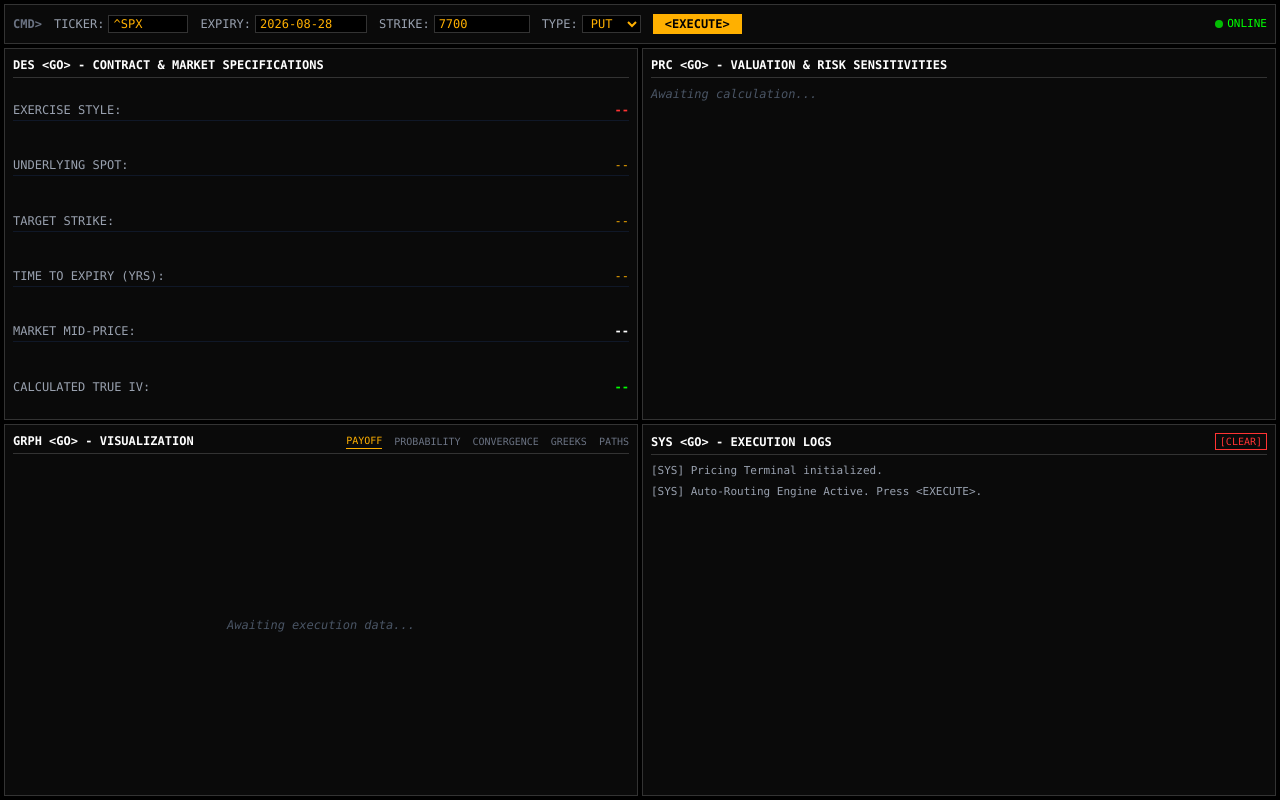
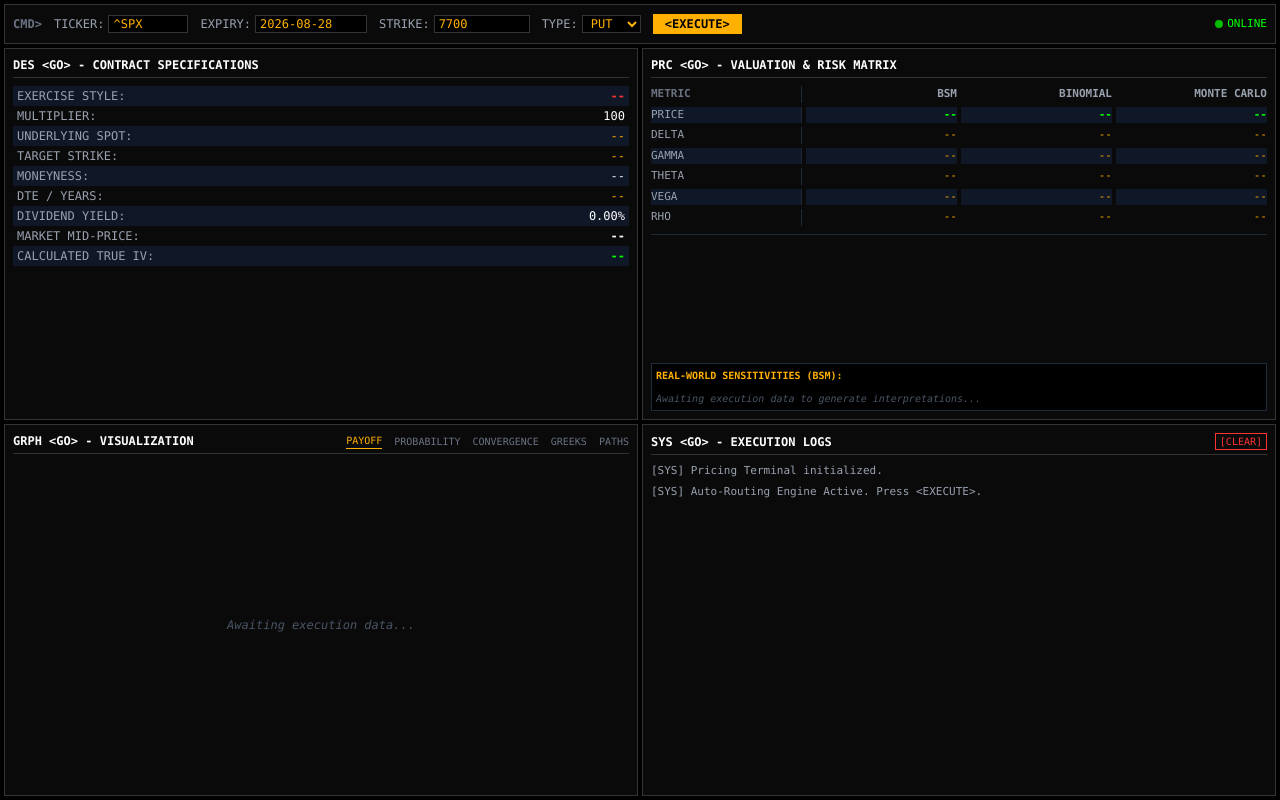
Before and after one commit to amrit1610-fin/Option-Pricing, a Next.js app in the folder frontend/: page / in a window 1280 px wide. Built offline with nearby package versions, Linux system fonts and the light colour scheme.

Commit message:
Added descriptive Greeks

```diff
--- a/frontend/app/page.tsx
+++ b/frontend/app/page.tsx
@@ -34,7 +34,6 @@ export default function TerminalDashboard() {
   const [loading, setLoading] = useState<boolean>(false);
   const [data, setData] = useState<PricingResponse | null>(null);
 
-  // Includes both PAYOFF and PROBABILITY now
   const [activeTab, setActiveTab] = useState<"PAYOFF" | "PROBABILITY" | "CONVERGENCE" | "GREEKS" | "PATHS">("PAYOFF");
 
   const [logs, setLogs] = useState<string[]>([
@@ -49,13 +48,71 @@ export default function TerminalDashboard() {
 
   const clearLogs = () => setLogs([]);
 
+  const getGreekInterpretations = (metrics: any) => {
+    if (!metrics) return [];
+
+    const d = metrics.delta;
+    const g = metrics.gamma;
+    const t = metrics.theta;
+    const v = metrics.vega;
+    const price = metrics.price || 0.01; // Prevent division by zero
+
+    // 1. DELTA
+    let deltaMsg = "";
+    const absD = Math.abs(d);
+    const dir = d > 0 ? "Long" : "Short";
+    if (absD >= 0.8) {
+      deltaMsg = `Deep ITM. Behaves highly like a ${dir} stock position. ~${(absD * 100).toFixed(0)}% implied probability of expiring ITM.`;
+    } else if (absD >= 0.4 && absD <= 0.6) {
+      deltaMsg = `At-The-Money. Peak directional uncertainty with roughly a coin-flip (~${(absD * 100).toFixed(0)}%) probability of expiring ITM.`;
+    } else if (absD <= 0.2) {
+      deltaMsg = `Far OTM. Mostly extrinsic value. Requires an aggressive directional move to realize intrinsic worth.`;
+    } else {
+      deltaMsg = `Moderate directional exposure. Market implies a ~${(absD * 100).toFixed(0)}% probability of expiring ITM.`;
+    }
+
+    // 2. GAMMA
+    let gammaMsg = "";
+    if (g > Math.abs(d) * 0.1) {
+      gammaMsg = `High convexity (Gamma Risk). Delta is highly unstable and will accelerate aggressively on spot movements.`;
+    } else {
+      gammaMsg = `Stable convexity. A $1 up-move shifts Delta mildly to ${(d + g).toFixed(4)}.`;
+    }
+
+    // 3. THETA
+    let thetaMsg = "";
+    const dailyBleedPct = Math.abs(t) / price;
+    if (dailyBleedPct > 0.05) {
+      thetaMsg = `SEVERE decay. Bleeding ${(dailyBleedPct * 100).toFixed(1)}% of total premium per day. Avoid holding over weekends.`;
+    } else if (dailyBleedPct < 0.005) {
+      thetaMsg = `Minimal daily time decay ($${Math.abs(t).toFixed(2)}/day). Mostly insulated from short-term Theta burn.`;
+    } else {
+      thetaMsg = `Standard decay curve, losing $${Math.abs(t).toFixed(2)} of extrinsic value per day.`;
+    }
+
+    // 4. VEGA
+    let vegaMsg = "";
+    const vegaImpact = (v / 100) / price;
+    if (vegaImpact > 0.1) {
+      vegaMsg = `High IV Crush Risk. A 1% drop in Implied Volatility wipes out ${(vegaImpact * 100).toFixed(1)}% of the premium.`;
+    } else {
+      vegaMsg = `A 1% IV expansion adds $${(v / 100).toFixed(2)} to premium. Volatility shocks have moderate impact.`;
+    }
+
+    return [
+      `DELTA: ${deltaMsg}`,
+      `GAMMA: ${gammaMsg}`,
+      `THETA: ${thetaMsg}`,
+      `VEGA: ${vegaMsg}`
+    ];
+  };
+
   const handlePriceCalculation = async (e?: React.FormEvent) => {
     if (e) e.preventDefault();
     setLoading(true);
     addLog(`Initiating calculation for ${ticker} | Strike: ${strike}`);
 
     try {
-      // Uses the live URL in production, and localhost during local development
       const API_URL = process.env.NEXT_PUBLIC_API_URL || "http://127.0.0.1:8000";
 
       const response = await fetch(`${API_URL}/api/price`, {
@@ -87,6 +144,7 @@ export default function TerminalDashboard() {
 
   return (
     <div className="h-screen w-screen bg-term-bg text-term-amber font-mono p-1 flex flex-col select-none">
+      {/* COMMAND BAR */}
       <form
         onSubmit={handlePriceCalculation}
         className="h-10 border border-term-border bg-term-panel flex items-center px-2 text-xs gap-3 mb-1"
@@ -121,39 +179,58 @@ export default function TerminalDashboard() {
       </form>
 
       <div className="grid grid-cols-2 grid-rows-2 gap-1 flex-grow overflow-hidden">
+
+        {/* DES PANEL - DENSE LAYOUT */}
         <div className="border border-term-border bg-term-panel p-2 flex flex-col">
-          <h2 className="text-white text-xs mb-2 border-b border-term-border pb-1 font-bold">DES &lt;GO&gt; - CONTRACT &amp; MARKET SPECIFICATIONS</h2>
-          <div className="flex flex-col gap-1 text-xs justify-around flex-grow">
-            <div className="flex justify-between border-b border-gray-900 pb-0.5"><span className="text-gray-400">EXERCISE STYLE:</span><span className="text-term-red font-bold">{data ? data.contract_details.exercise_style : "--"}</span></div>
-            <div className="flex justify-between border-b border-gray-900 pb-0.5"><span className="text-gray-400">UNDERLYING SPOT:</span><span className="text-term-amber">{data ? `$${data.contract_details.spot_price.toFixed(2)}` : "--"}</span></div>
-            <div className="flex justify-between border-b border-gray-900 pb-0.5"><span className="text-gray-400">TARGET STRIKE:</span><span className="text-term-amber">{data ? `$${data.contract_details.strike_price.toFixed(2)}` : "--"}</span></div>
-            <div className="flex justify-between border-b border-gray-900 pb-0.5"><span className="text-gray-400">TIME TO EXPIRY (YRS):</span><span className="text-term-amber">{data ? data.contract_details.time_to_expiry.toFixed(4) : "--"}</span></div>
-            <div className="flex justify-between border-b border-gray-900 pb-0.5"><span className="text-gray-400">MARKET MID-PRICE:</span><span className="text-white font-bold">{data ? `$${data.contract_details.market_price.toFixed(2)}` : "--"}</span></div>
-            <div className="flex justify-between"><span className="text-gray-400">CALCULATED TRUE IV:</span><span className="text-term-green font-bold">{data ? `${(data.contract_details.implied_volatility * 100).toFixed(2)}%` : "--"}</span></div>
+          <h2 className="text-white text-xs mb-2 border-b border-term-border pb-1 font-bold">DES &lt;GO&gt; - CONTRACT SPECIFICATIONS</h2>
+          <div className="flex flex-col gap-0 text-xs flex-grow">
+            <div className="flex justify-between bg-gray-900 px-1 py-0.5"><span className="text-gray-400">EXERCISE STYLE:</span><span className="text-term-red font-bold">{data ? data.contract_details.exercise_style.toUpperCase() : "--"}</span></div>
+            <div className="flex justify-between px-1 py-0.5"><span className="text-gray-400">MULTIPLIER:</span><span className="text-white">100</span></div>
+            <div className="flex justify-between bg-gray-900 px-1 py-0.5"><span className="text-gray-400">UNDERLYING SPOT:</span><span className="text-term-amber">{data ? `$${data.contract_details.spot_price.toFixed(2)}` : "--"}</span></div>
+            <div className="flex justify-between px-1 py-0.5"><span className="text-gray-400">TARGET STRIKE:</span><span className="text-term-amber">{data ? `$${data.contract_details.strike_price.toFixed(2)}` : "--"}</span></div>
+            <div className="flex justify-between bg-gray-900 px-1 py-0.5"><span className="text-gray-400">MONEYNESS:</span><span className="text-white">{data ? `${((data.contract_details.spot_price / data.contract_details.strike_price - 1) * 100).toFixed(2)}%` : "--"}</span></div>
+            <div className="flex justify-between px-1 py-0.5"><span className="text-gray-400">DTE / YEARS:</span><span className="text-term-amber">{data ? `${Math.round(data.contract_details.time_to_expiry * 365)} / ${data.contract_details.time_to_expiry.toFixed(4)}` : "--"}</span></div>
+            <div className="flex justify-between bg-gray-900 px-1 py-0.5"><span className="text-gray-400">DIVIDEND YIELD:</span><span className="text-white">0.00%</span></div>
+            <div className="flex justify-between px-1 py-0.5"><span className="text-gray-400">MARKET MID-PRICE:</span><span className="text-white font-bold">{data ? `$${data.contract_details.market_price.toFixed(2)}` : "--"}</span></div>
+            <div className="flex justify-between bg-gray-900 px-1 py-0.5"><span className="text-gray-400">CALCULATED TRUE IV:</span><span className="text-term-green font-bold">{data ? `${(data.contract_details.implied_volatility * 100).toFixed(2)}%` : "--"}</span></div>
           </div>
         </div>
 
+        {/* PRC PANEL - RISK MATRIX & INTERPRETER */}
         <div className="border border-term-border bg-term-panel p-2 flex flex-col overflow-y-auto">
-          <h2 className="text-white text-xs mb-2 border-b border-term-border pb-1 font-bold">PRC &lt;GO&gt; - VALUATION &amp; RISK SENSITIVITIES</h2>
-          <div className="grid grid-cols-2 gap-4 text-xs">
-            {data ? (
-              Object.entries(data.results).map(([modelName, metrics]) => (
-                <div key={modelName} className="mb-2">
-                  <div className="text-gray-400 mb-1 border-b border-term-border font-bold">{modelName}</div>
-                  <div className="flex justify-between"><span>PRICE</span><span className="text-term-green font-bold">${metrics.price.toFixed(4)}</span></div>
-                  <div className="flex justify-between"><span>DELTA</span><span className={metrics.delta < 0 ? "text-term-red" : "text-term-green"}>{metrics.delta.toFixed(4)}</span></div>
-                  <div className="flex justify-between"><span>GAMMA</span><span className="text-term-amber">{metrics.gamma.toFixed(4)}</span></div>
-                  <div className="flex justify-between"><span>THETA</span><span className="text-term-red">{metrics.theta.toFixed(4)}</span></div>
-                  <div className="flex justify-between"><span>VEGA</span><span className="text-term-amber">{metrics.vega.toFixed(4)}</span></div>
-                  <div className="flex justify-between"><span>RHO</span><span className="text-term-amber">{metrics.rho.toFixed(4)}</span></div>
-                </div>
+          <h2 className="text-white text-xs mb-2 border-b border-term-border pb-1 font-bold">PRC &lt;GO&gt; - VALUATION &amp; RISK MATRIX</h2>
+
+          <div className="grid grid-cols-4 gap-1 text-[11px] mb-2 border-b border-gray-800 pb-2">
+            <div className="col-span-1 text-gray-500 font-bold border-r border-gray-800 pr-1">METRIC</div>
+            <div className="col-span-1 text-gray-400 font-bold text-right">BSM</div>
+            <div className="col-span-1 text-gray-400 font-bold text-right">BINOMIAL</div>
+            <div className="col-span-1 text-gray-400 font-bold text-right">MONTE CARLO</div>
+
+            {['price', 'delta', 'gamma', 'theta', 'vega', 'rho'].map((metric, idx) => (
+              <React.Fragment key={metric}>
+                <div className={`col-span-1 text-gray-400 uppercase border-r border-gray-800 pr-1 ${idx % 2 === 0 ? 'bg-gray-900' : ''}`}>{metric}</div>
+                {['Black-Scholes', 'Binomial Tree', 'Monte Carlo'].map((model) => (
+                  <div key={`${model}-${metric}`} className={`col-span-1 text-right font-mono ${idx % 2 === 0 ? 'bg-gray-900' : ''} ${metric === 'price' ? 'text-term-green font-bold' : 'text-term-amber'}`}>
+                    {data && data.results[model] ? data.results[model][metric as keyof typeof data.results[string]].toFixed(4) : "--"}
+                  </div>
+                ))}
+              </React.Fragment>
+            ))}
+          </div>
+
+          <div className="text-[10px] text-gray-400 flex flex-col gap-1 mt-auto bg-black p-1 border border-gray-800">
+            <span className="text-term-amber font-bold mb-1">REAL-WORLD SENSITIVITIES (BSM):</span>
+            {data && data.results['Black-Scholes'] ? (
+              getGreekInterpretations(data.results['Black-Scholes']).map((text, i) => (
+                <div key={i} className="leading-tight"><span className="text-white">&gt;</span> {text}</div>
               ))
             ) : (
-              <div className="text-gray-600 italic col-span-2">Awaiting calculation...</div>
+              <div className="italic text-gray-600">Awaiting execution data to generate interpretations...</div>
             )}
           </div>
         </div>
 
+        {/* GRPH PANEL */}
         <div className="border border-term-border bg-term-panel p-2 flex flex-col">
           <div className="flex justify-between items-center mb-2 border-b border-term-border pb-1">
             <h2 className="text-white text-xs font-bold">GRPH &lt;GO&gt; - VISUALIZATION</h2>
@@ -169,17 +246,19 @@ export default function TerminalDashboard() {
               ))}
             </div>
           </div>
-          <div className="flex-grow min-h-0">
+          <div className="flex-grow min-h-0 relative">
+             {/* Note: Ensure TerminalChart cleanly accepts null data gracefully */}
             <TerminalChart type={activeTab} data={data?.charts} />
           </div>
         </div>
 
+        {/* SYS PANEL */}
         <div className="border border-term-border bg-term-panel p-2 flex flex-col">
           <div className="flex justify-between items-center mb-2 border-b border-term-border pb-1">
             <h2 className="text-white text-xs font-bold">SYS &lt;GO&gt; - EXECUTION LOGS</h2>
             <button onClick={clearLogs} className="text-term-red hover:bg-term-red hover:text-black border border-term-red px-1 text-[10px] transition-colors">[CLEAR]</button>
           </div>
-          <div className="text-[11px] text-gray-400 flex flex-col gap-1 overflow-y-auto min-h-0 flex-grow">
+          <div className="text-[11px] text-gray-400 flex flex-col gap-1 overflow-y-auto min-h-0 flex-grow font-mono">
             {logs.length === 0 ? (
               <span className="text-gray-600 italic">Logs cleared...</span>
             ) : (
--- a/frontend/components/TerminalChart.tsx
+++ b/frontend/components/TerminalChart.tsx
@@ -1,113 +1,53 @@
 "use client";
-import React, { useState } from "react";
+
+import React from "react";
 import dynamic from "next/dynamic";
 
-const Plot = dynamic(() => import("react-plotly.js"), { ssr: false });
+// Dynamically import Plotly to avoid Next.js server-side rendering issues with the window object
+const Plot = dynamic(() => import("react-plotly.js"), { ssr: false, loading: () => <div className="text-gray-600 text-xs italic">Loading visualization module...</div> });
 
-export default function TerminalChart({ type, data }: { type: string, data?: any }) {
-  const [activeGreek, setActiveGreek] = useState<"deltas"|"gammas"|"thetas"|"vegas"|"rhos">("deltas");
-  const [convType, setConvType] = useState<"BINOMIAL"|"MC">("BINOMIAL");
+interface TerminalChartProps {
+  type: "PAYOFF" | "PROBABILITY" | "CONVERGENCE" | "GREEKS" | "PATHS";
+  data?: any;
+}
 
-  // Increased bottom and left margins to ensure titles are visible
-  const layoutBase = {
-    paper_bgcolor: "rgba(0,0,0,0)", plot_bgcolor: "rgba(0,0,0,0)",
-    font: { family: "monospace", color: "#FFB000", size: 10 },
-    margin: { t: 30, r: 15, l: 60, b: 50 },
-    xaxis: { gridcolor: "#222222", zerolinecolor: "#444444", automargin: true, title: { text: "", font: { size: 11, color: "#888" } } },
-    yaxis: { gridcolor: "#222222", zerolinecolor: "#444444", automargin: true, title: { text: "", font: { size: 11, color: "#888" } } },
+export default function TerminalChart({ type, data }: TerminalChartProps) {
+  if (!data || !data[type]) {
+    return <div className="flex h-full w-full items-center justify-center text-gray-600 text-xs italic">Awaiting execution data...</div>;
+  }
+
+  const chartData = data[type];
+
+  // Bloomberg-style dark theme template for Plotly
+  const layoutTemplate = {
+    paper_bgcolor: "transparent",
+    plot_bgcolor: "transparent",
+    font: { color: "#9ca3af", family: "monospace", size: 10 },
+    margin: { t: 10, r: 10, b: 25, l: 40 },
+    xaxis: {
+      gridcolor: "#374151",
+      zerolinecolor: "#4b5563",
+      tickfont: { color: "#d97706" } // Amber ticks
+    },
+    yaxis: {
+      gridcolor: "#374151",
+      zerolinecolor: "#4b5563",
+      tickfont: { color: "#d97706" }
+    },
     showlegend: false,
+    hovermode: "closest",
+    autosize: true
   };
 
-  if (!data) return <div className="flex items-center justify-center h-full text-gray-600 text-xs italic">Awaiting execution data...</div>;
-
-  // 0. The true Dollar Payoff Curve
-  if (type === "PAYOFF") {
-    const spots = data.payoff_spots || [];
-    const payoffs = data.payoffs || [];
-    const trace = {
-      x: spots, y: payoffs, type: "scatter" as const, mode: "lines" as const,
-      line: { color: "#00FF00", width: 2 }
-    };
-    return <Plot data={[trace]} layout={{ ...layoutBase, xaxis: { ...layoutBase.xaxis, title: "Underlying Spot Price ($)" }, yaxis: { ...layoutBase.yaxis, title: "Dollar Payoff ($)" } }} useResizeHandler className="w-full h-full" />;
-  }
-
-  // 1. The ITM Probability Curve (Delta proxy)
-  if (type === "PROBABILITY") {
-    const strikes = data.strikes || [];
-    const deltas = data.deltas || [];
-    const trace = {
-      x: strikes, y: deltas.map((d: number) => Math.abs(d) * 100),
-      type: "scatter" as const, mode: "lines+markers" as const, line: { color: "#FF00FF", width: 2 }, marker: { size: 4 }
-    };
-    return <Plot data={[trace]} layout={{ ...layoutBase, xaxis: { ...layoutBase.xaxis, title: "Strike Price ($)" }, yaxis: { ...layoutBase.yaxis, title: "ITM Probability (%)" } }} useResizeHandler className="w-full h-full" />;
-  }
-
-  if (type === "PATHS") {
-    const neonColors = ["#00FF00", "#FFB000", "#00FFFF", "#FF00FF", "#FFFF00", "#FF3333", "#33FFCC", "#CC33FF"];
-    const mcPaths = data.mc_paths || [];
-    const traces = mcPaths.map((path: number[], i: number) => ({
-      y: path, type: "scatter" as const, mode: "lines" as const, line: { color: neonColors[i % neonColors.length], width: 1, opacity: 0.6 }
-    }));
-    return <Plot data={traces} layout={{ ...layoutBase, xaxis: { ...layoutBase.xaxis, title: "Time Steps (dt)" }, yaxis: { ...layoutBase.yaxis, title: "Simulated Spot Price ($)" } }} useResizeHandler className="w-full h-full" />;
-  }
-
-  if (type === "GREEKS") {
-    const greekColors = { deltas: "#00FF00", gammas: "#00FFFF", thetas: "#FF3333", vegas: "#FFB000", rhos: "#FF00FF" };
-    const strikes = data.strikes || [];
-    const activeData = data[activeGreek] || [];
-
-    const trace = {
-      x: strikes, y: activeData, type: "scatter" as const, mode: "lines+markers" as const, line: { color: greekColors[activeGreek], width: 2 }, marker: { size: 5 }
-    };
-    return (
-      <div className="relative w-full h-full">
-        <div className="absolute top-0 right-2 z-10 flex gap-2 text-[9px]">
-          {(["deltas", "gammas", "thetas", "vegas", "rhos"] as const).map(g => (
-            <button key={g} onClick={() => setActiveGreek(g)} className={`px-1 border ${activeGreek === g ? 'bg-term-amber text-black border-term-amber' : 'text-gray-400 border-gray-600'}`}>{g.toUpperCase()}</button>
-          ))}
-        </div>
-        <Plot data={[trace]} layout={{ ...layoutBase, xaxis: { ...layoutBase.xaxis, title: "Strike Price ($)" }, yaxis: { ...layoutBase.yaxis, title: activeGreek.toUpperCase() } }} useResizeHandler className="w-full h-full" />
-      </div>
-    );
-  }
-
-  if (type === "CONVERGENCE") {
-    const isBinomial = convType === "BINOMIAL";
-    const binomX = data.convergence_steps || [];
-    const mcX = data.mc_sim_counts || [];
-    const currentX = isBinomial ? binomX : mcX;
-
-    const xStart = currentX.length > 0 ? currentX[0] : 0;
-    const xEnd = currentX.length > 0 ? currentX[currentX.length - 1] : 100;
-    const bsPrice = data.bs_price || 0;
-
-    const bsTrace = {
-      x: [xStart, xEnd], y: [bsPrice, bsPrice], type: "scatter" as const, mode: "lines" as const,
-      line: { color: "#FF3333", width: 2, dash: "dash" as const }, name: "BS Benchmark"
-    };
-
-    let traces: any[] = [bsTrace];
-
-    if (isBinomial && data.binomial_prices) {
-      traces.push({ x: binomX, y: data.binomial_prices, type: "scatter" as const, mode: "lines+markers" as const, line: { color: "#FFB000", width: 2 }, name: "Binomial" });
-    } else if (!isBinomial && data.mc_prices) {
-      traces.push(
-        { x: mcX, y: data.mc_upper, type: "scatter" as const, mode: "lines" as const, line: { color: "#004444", width: 0 }, showlegend: false, name: "Upper Bound", hoverinfo: "skip" },
-        { x: mcX, y: data.mc_lower, type: "scatter" as const, mode: "lines" as const, fill: "tonexty", fillcolor: "rgba(0, 255, 255, 0.1)", line: { color: "#004444", width: 0 }, showlegend: false, name: "Lower Bound", hoverinfo: "skip" },
-        { x: mcX, y: data.mc_prices, type: "scatter" as const, mode: "lines+markers" as const, line: { color: "#00FFFF", width: 2 }, name: "MC Mean" }
-      );
-    }
-
-    return (
-      <div className="relative w-full h-full">
-        <div className="absolute top-0 right-2 z-10 flex gap-2 text-[9px]">
-          <button onClick={() => setConvType("BINOMIAL")} className={`px-1 border ${convType === "BINOMIAL" ? 'bg-term-amber text-black border-term-amber' : 'text-gray-400 border-gray-600'}`}>BINOMIAL</button>
-          <button onClick={() => setConvType("MC")} className={`px-1 border ${convType === "MC" ? 'bg-term-amber text-black border-term-amber' : 'text-gray-400 border-gray-600'}`}>MONTE CARLO</button>
-        </div>
-        <Plot data={traces} layout={{ ...layoutBase, showlegend: true, legend: { font: { color: "white", size: 9 }, orientation: "h", x: 0.1, y: 1.15 }, xaxis: { ...layoutBase.xaxis, title: isBinomial ? "Tree Steps (N)" : "Simulated Paths" }, yaxis: { ...layoutBase.yaxis, title: "Calculated Price ($)" } }} useResizeHandler className="w-full h-full" />
-      </div>
-    );
-  }
-
-  return null;
+  return (
+    <div className="absolute inset-0 w-full h-full">
+      <Plot
+        data={chartData.data}
+        layout={{ ...layoutTemplate, ...chartData.layout }}
+        config={{ displayModeBar: false, responsive: true }}
+        style={{ width: "100%", height: "100%" }}
+        useResizeHandler={true}
+      />
+    </div>
+  );
 }
```
